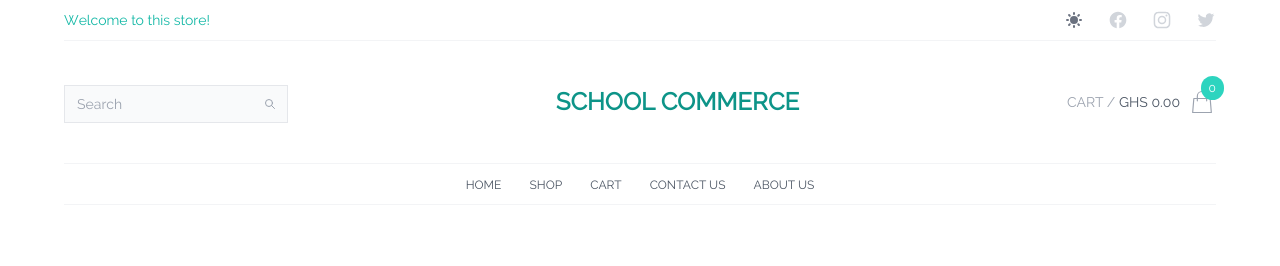
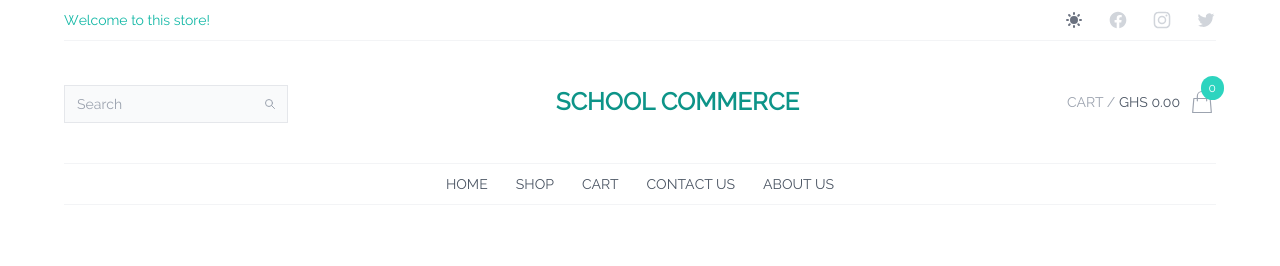
Before and after one commit to Bendomey/school-ecommerce, a Next.js app: page / in a window 1280 px wide. Shown: the top 266 px of the page. Built offline with nearby package versions, Linux system fonts and the light colour scheme; a web font is replaced by a local one; what @tailwindcss/typography would draw is missing.

Commit message:
added a lil more padding

```diff
--- a/layout/Header/main.tsx
+++ b/layout/Header/main.tsx
@@ -18,7 +18,7 @@ const HeaderComponent = () => {
       <div className={`sticky bg-white dark:bg-gray-900 top-0 z-10 `}>
         <div
           className={`${
-            initialScrollPositionMoved ? " py-2 " : "py-10"
+            initialScrollPositionMoved ? " py-3 " : "py-10"
           } hidden sm:hidden md:flex border-b border-gray-100 dark:border-gray-800 flex-row items-center justify-between`}
         >
           <div>
@@ -103,31 +103,31 @@ const HeaderComponent = () => {
               href="#"
               className="text-gray-600 dark:text-gray-300 dark:hover:text-teal-600 hover:text-teal-600"
             >
-              <span className="font-light text-xs">HOME</span>
+              <span className="font-light text-sm">HOME</span>
             </a>
             <a
               href="#"
               className="text-gray-600 dark:text-gray-300 dark:hover:text-teal-600 hover:text-teal-600"
             >
-              <span className="font-light text-xs">SHOP</span>
+              <span className="font-light text-sm">SHOP</span>
             </a>
             <a
               href="#"
               className="text-gray-600 dark:text-gray-300 dark:hover:text-teal-600 hover:text-teal-600"
             >
-              <span className="font-light text-xs">CART</span>
+              <span className="font-light text-sm">CART</span>
             </a>
             <a
               href="#"
               className="text-gray-600 dark:text-gray-300 dark:hover:text-teal-600 hover:text-teal-600"
             >
-              <span className="font-light text-xs">CONTACT US</span>
+              <span className="font-light text-sm">CONTACT US</span>
             </a>
             <a
               href="#"
               className="text-gray-600 dark:text-gray-300 dark:hover:text-teal-600 hover:text-teal-600"
             >
-              <span className="font-light text-xs">ABOUT US</span>
+              <span className="font-light text-sm">ABOUT US</span>
             </a>
           </div>
         </div>
```
